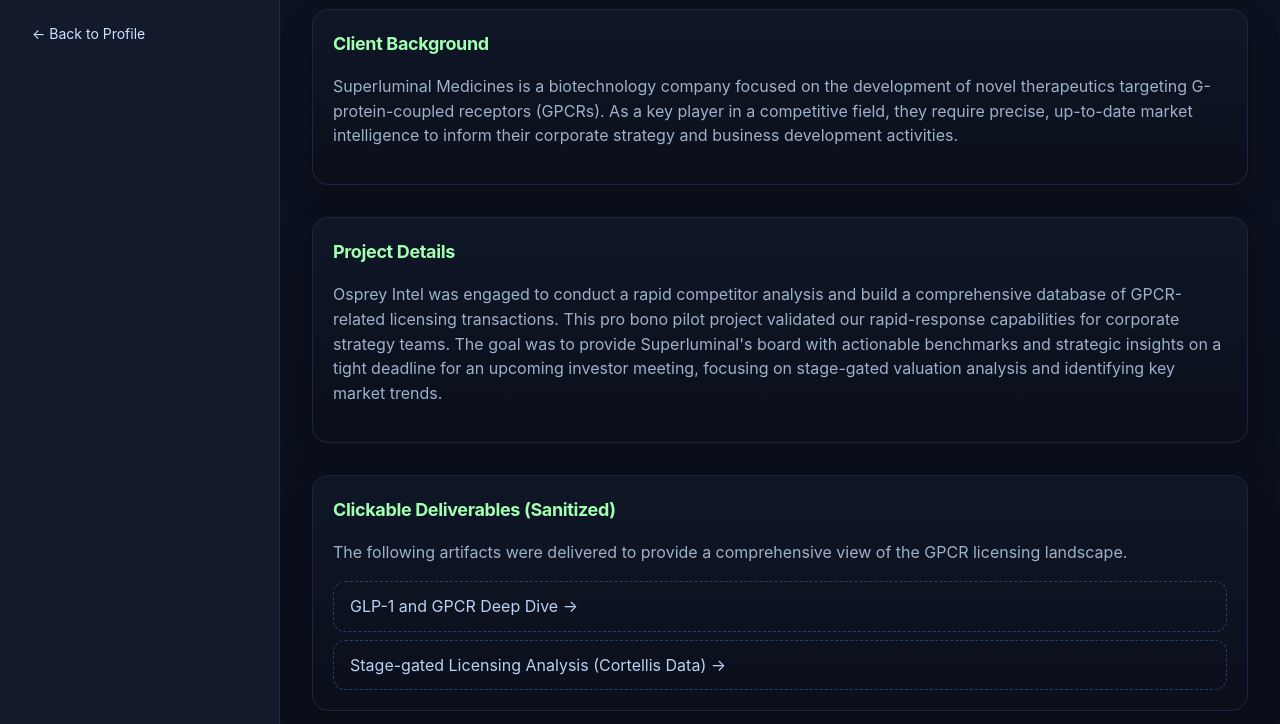
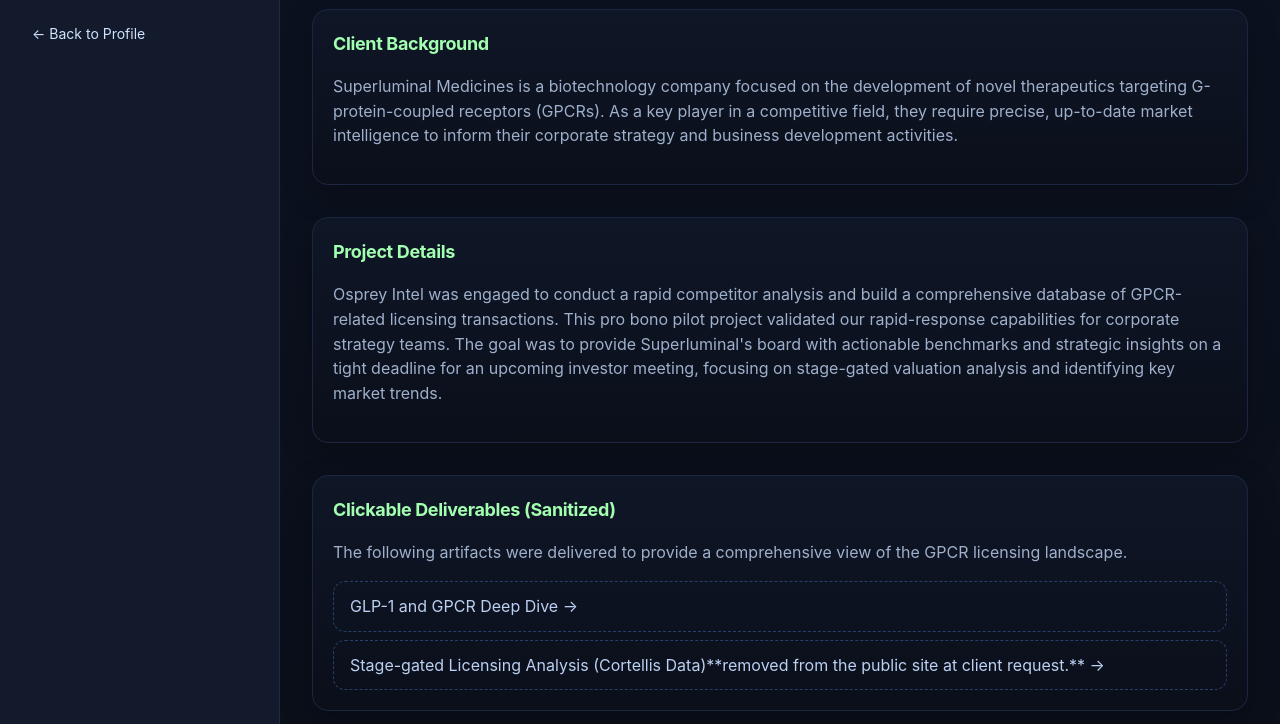
Before and after one commit to f007kht/Osprey_One-pager, a plain HTML site: page case study_superlumincal rx.html in a window 1280 px wide. Shown: the part 76-800 px from the top of the page. Drawn offline with Linux system fonts and the light colour scheme.

Commit message:
Update case study_superlumincal rx.html

```diff
--- a/case study_superlumincal rx.html
+++ b/case study_superlumincal rx.html
@@ -76,7 +76,7 @@
           <h3>Clickable Deliverables (Sanitized)</h3>
           <p class="muted">The following artifacts were delivered to provide a comprehensive view of the GPCR licensing landscape.</p>
           <a href="artifacts/GLP-1 and GPCR Deep Dive.pdf" class="deliverable-link" target="_blank">GLP-1 and GPCR Deep Dive →</a>
-          <a href="artifacts/GPCR Licensing One‑Pager.html" class="deliverable-link" target="_blank">Stage-gated Licensing Analysis (Cortellis Data) →</a>
+          <a href="artifacts/GPCR Licensing One‑Pager.html" class="deliverable-link" target="_blank">Stage-gated Licensing Analysis (Cortellis Data)**removed from the public site at client request.** →</a>
         </div>
       </section>
        <section class="section">
```
